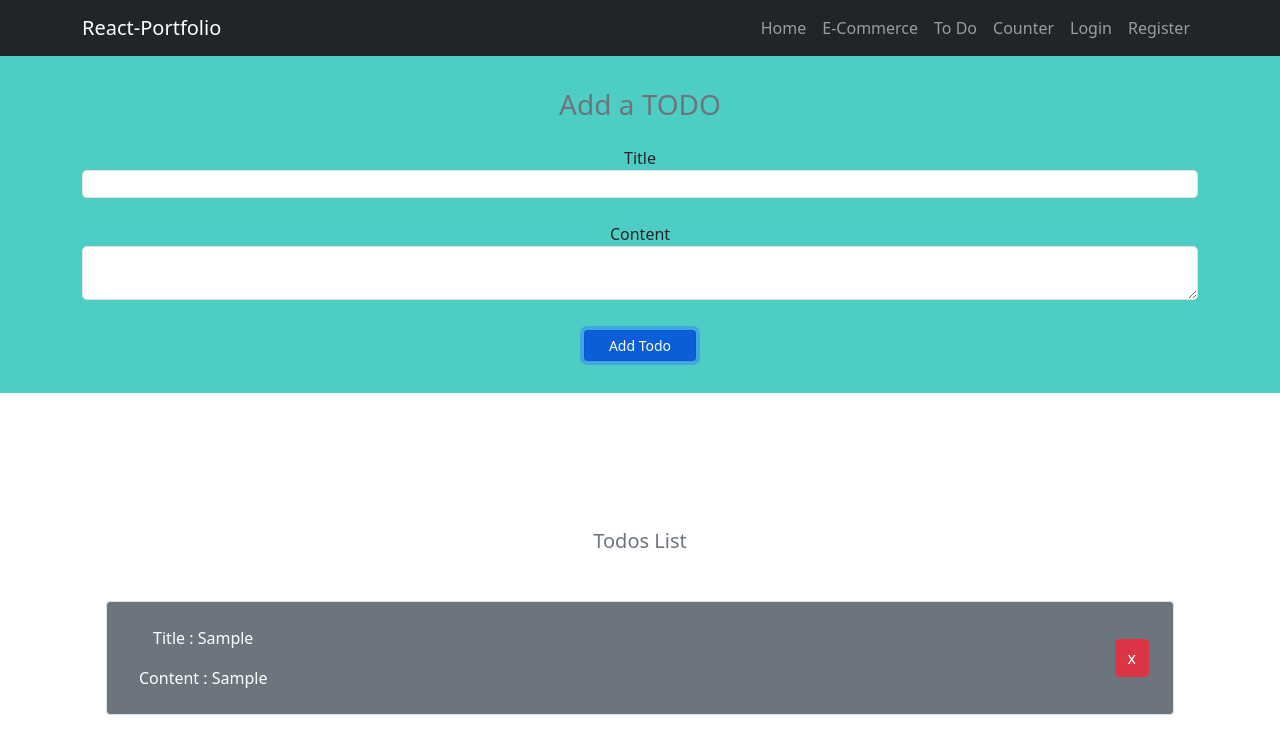
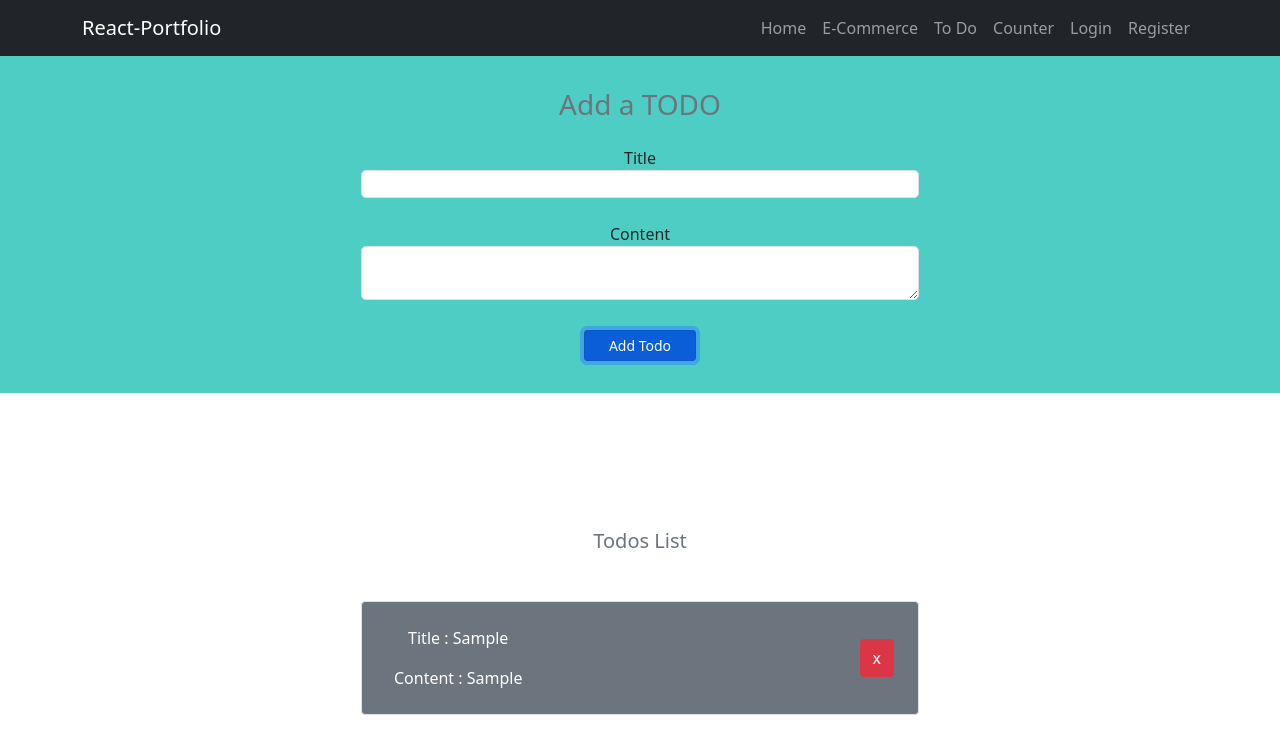
Before and after one commit to Aswani20/react-counter, a React (Create React App) app: page /todo in a window 1280 px wide. Both pictures are taken after typing "Sample", "Sample" into the empty fields and a click on the button "Add Todo". Shown: the top 754 px of the page. Built offline with nearby package versions, Linux system fonts and the light colour scheme.

Commit message:
styling to do list

```diff
--- a/src/component/todo/TodoForm.jsx
+++ b/src/component/todo/TodoForm.jsx
@@ -21,7 +21,7 @@ const TodoForm = ({ addTodo }) => {
           name="title"
           value={title}
           onChange={(e) => setTitle(e.target.value)}
-          className="mb-4 w-100 border rounded-3 "
+          className="mb-4 w-50  border rounded-3 "
         />
         <br />
         Content <br />
@@ -29,7 +29,7 @@ const TodoForm = ({ addTodo }) => {
           name="content"
           value={content}
           onChange={(e) => setContent(e.target.value)}
-          className="w-100 border rounded-3 "
+          className="w-50 border rounded-3 "
         ></textarea>
         <br />
         <button className="my-4 btn btn-primary btn-sm px-4" type="submit">
--- a/src/component/todo/TodoList.jsx
+++ b/src/component/todo/TodoList.jsx
@@ -3,7 +3,7 @@ const TodoList = ({ todos, deleteTodo }) => {
     todos && todos.length > 0 ? (
       todos.map((todo, i) => {
         return (
-          <div className="d-flex align-items-center justify-content-between border border rounded-2 m-4 bg-secondary text-white" key={i}>
+          <div className="w-50 m-auto d-flex align-items-center justify-content-between border border rounded-2 m-4 bg-secondary text-white" key={i}>
             <ul className="my-2 ">
               <li className=" d-flex">
                 <div className="text">
```
